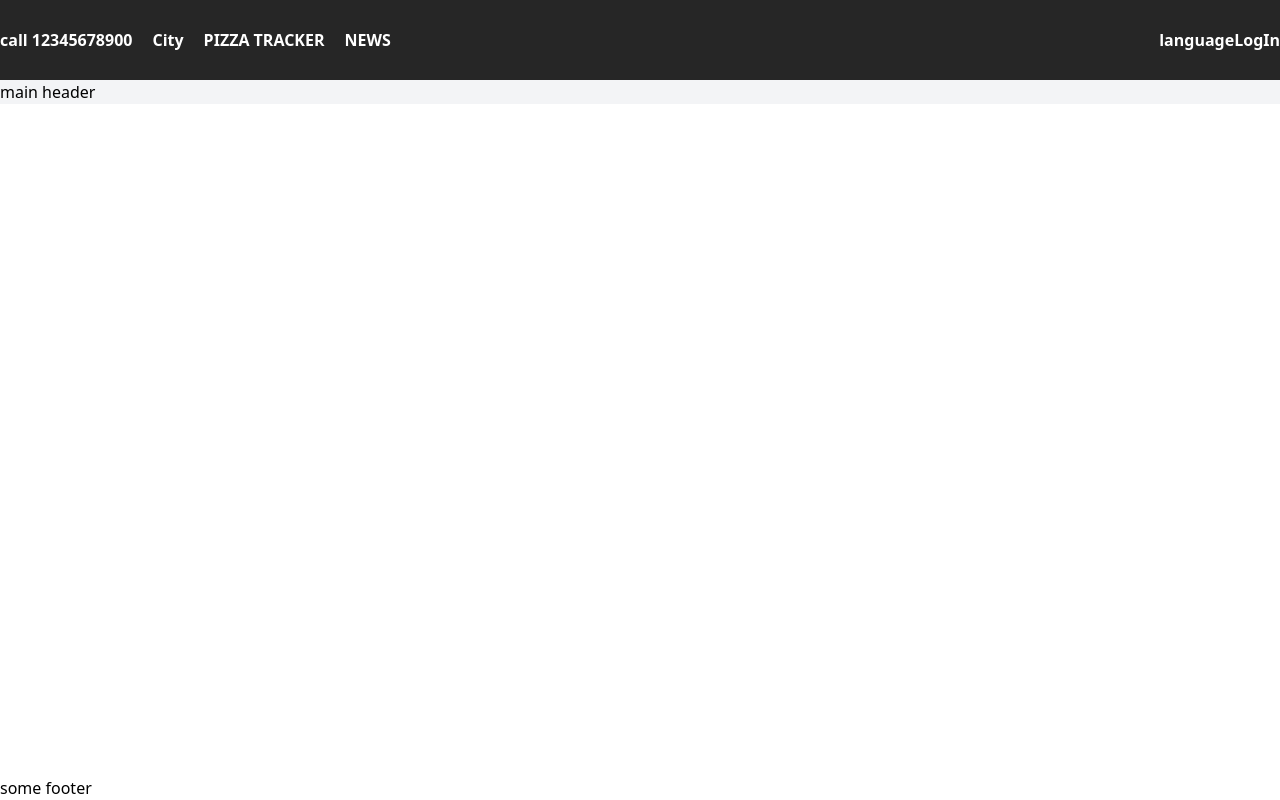
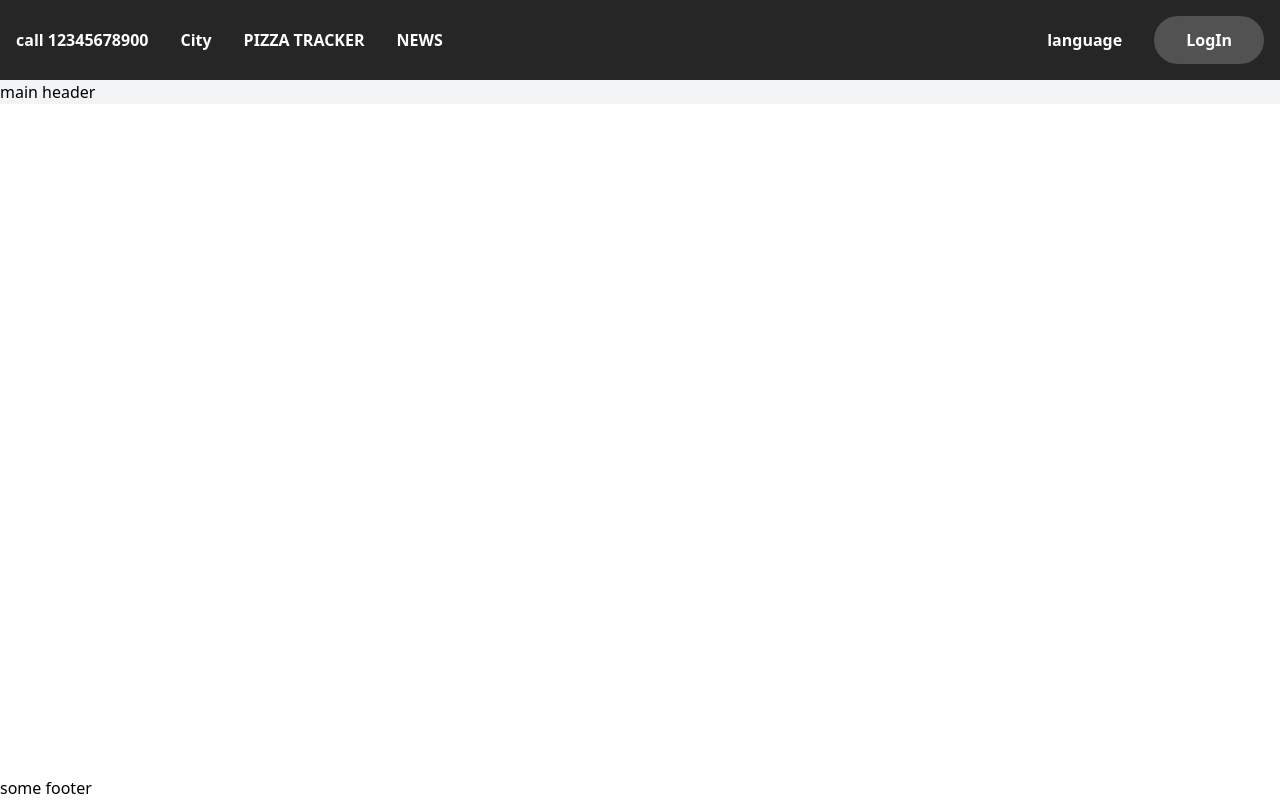
Before and after one commit to KausVlad/fe-pizza-shop, a React (Vite) app: page / in a window 1280 px wide. Built offline with nearby package versions, Linux system fonts and the light colour scheme.

Commit message:
TopHeader continue

```diff
--- a/src/components/MainHeader.tsx
+++ b/src/components/MainHeader.tsx
@@ -0,0 +1,3 @@
+export default function MainHeader() {
+  return <header className="sticky top-0 bg-gray-100">main header</header>;
+}
--- a/src/components/TopHeader.tsx
+++ b/src/components/TopHeader.tsx
@@ -1,8 +1,8 @@
 export default function TopHeader() {
   return (
     <header className="bg-neutral-800">
-      <nav className="m-auto flex h-20 max-w-7xl items-center justify-between text-base font-bold text-white">
-        <div className="flex gap-5">
+      <nav className="m-auto flex h-20 max-w-7xl items-center justify-between px-4 text-base font-bold text-white">
+        <div className="flex gap-8">
           <a href="tel:+12345678900">
             <p>call 12345678900</p>
           </a>
@@ -16,9 +16,14 @@ export default function TopHeader() {
             <p className="uppercase">News</p>
           </a>
         </div>
-        <div className="flex">
+        <div className="flex items-center gap-8">
           <p>language</p>
-          <a href="#">LogIn</a>
+          <a
+            className="rounded-full bg-neutral-600  px-8 py-3 hover:bg-neutral-500"
+            href="#"
+          >
+            LogIn
+          </a>
         </div>
       </nav>
     </header>
--- a/src/components/ui/AppLayout.tsx
+++ b/src/components/ui/AppLayout.tsx
@@ -1,11 +1,12 @@
 import { Outlet } from "react-router-dom";
 import TopHeader from "../TopHeader";
+import MainHeader from "../MainHeader";
 
 export default function AppLayout() {
   return (
     <div className="grid h-screen grid-rows-[auto_auto_1fr_auto]">
       <TopHeader />
-      <header className="sticky top-0 bg-gray-100">main header</header>
+      <MainHeader />
       <main>
         <Outlet />
       </main>
```
